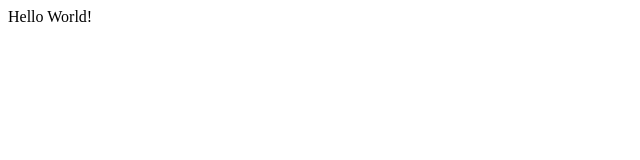
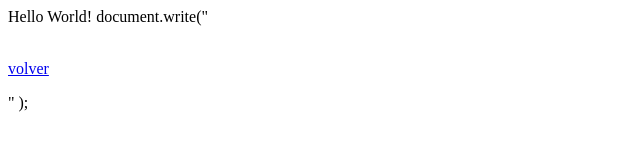
Before and after one commit to meliantoto2/SistemasDeControl6A, a plain HTML site: page JavaScript/Ejemplo 1 JavaScript.html in a window 1280 px wide. Shown: the whole page, without its empty margins (0-640 px from the left). Drawn offline with Linux system fonts and the light colour scheme.

Commit message:
Update Ejemplo 1 JavaScript.html

```diff
--- a/JavaScript/Ejemplo 1 JavaScript.html
+++ b/JavaScript/Ejemplo 1 JavaScript.html
@@ -3,5 +3,7 @@
 <script language="javascript" type="text/javascript">
 document.write ("Hello World!")
 </script>
+ document.write("<br/><br/><p><a href=\"../index.html\">volver</a></p>" );
+
 </body>
 </html
```
